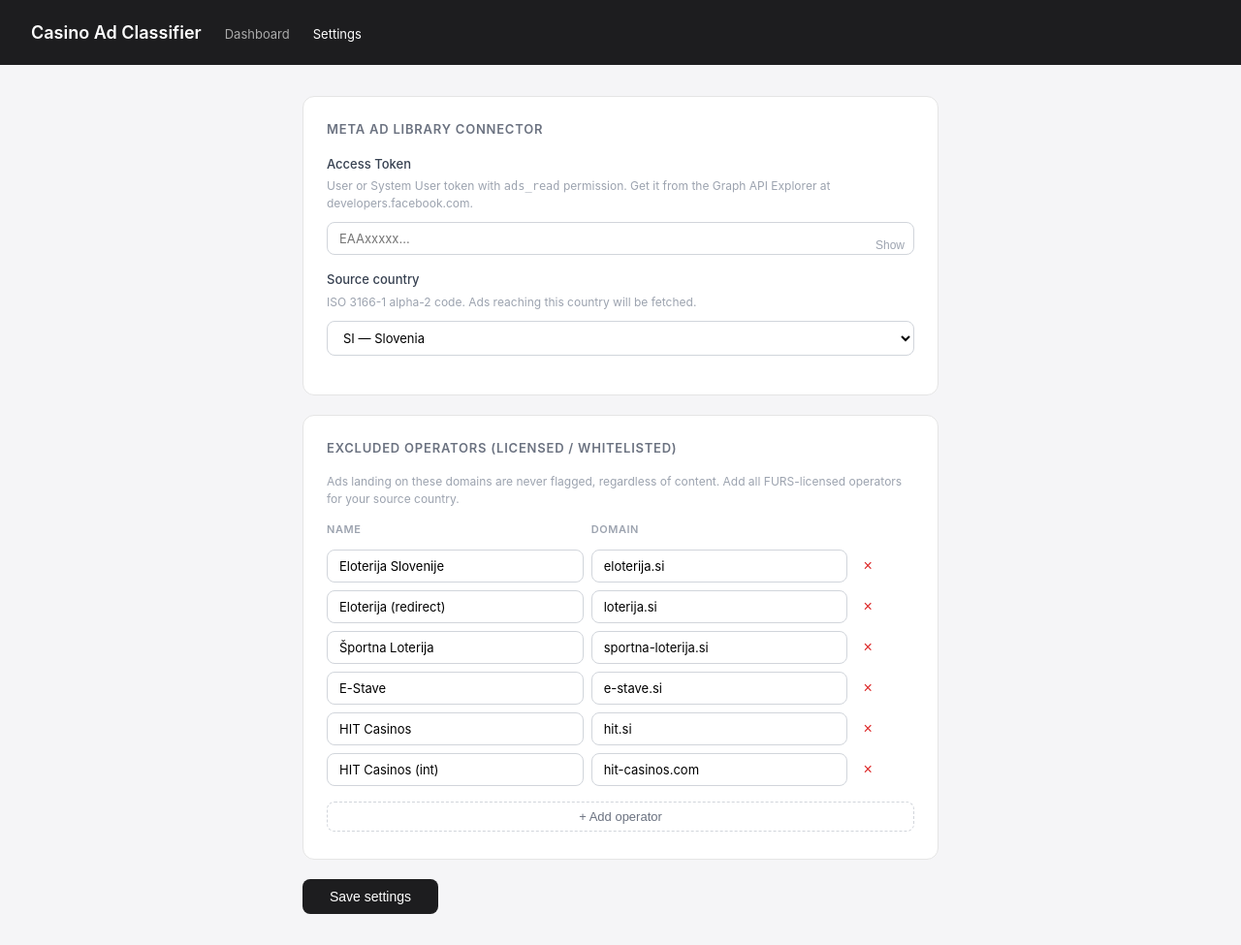
After one commit to MarkoO81/casino-ad-classifier, a Flask app: page /settings in a window 1280 px wide. The commit adds this page. Shown: the whole page at 97% size. Run offline with Flask 3, Linux system fonts and the light colour scheme.

Commit message:
Add settings page: Meta connector, source country, excluded operators
Settings persist to config/settings.json mounted as a Docker volume.
Excluded operators are merged into the runtime whitelist on each request.

Co-Authored-By: Claude Sonnet 4.6 <noreply@anthropic.com>

```diff
--- a/app.py
+++ b/app.py
@@ -4,14 +4,24 @@ import sys
 from pathlib import Path
 sys.path.insert(0, str(Path(__file__).parent))
 
-from flask import Flask, render_template, request
+from flask import Flask, render_template, request, redirect, url_for, flash
 from examples.process_ad import process_ad, DEMO_ADS
 from src.classifier import GamblingAdClassifier
+from src import config as cfg
+import src.url_check as url_check
 
 app = Flask(__name__)
+app.secret_key = "casino-classifier-dev"
 
 
-def run_all(ads):
+def apply_settings(settings: dict):
+    """Merge excluded operators from settings into the runtime whitelist."""
+    extra = {op["domain"] for op in settings.get("excluded_operators", []) if op.get("domain")}
+    url_check.WHITELIST_DOMAINS.update(extra)
+
+
+def run_all(ads, settings):
+    apply_settings(settings)
     results = []
     for ad in ads:
         r = process_ad(ad, image_path=None, clip=None, ocr=None)
@@ -28,11 +38,14 @@ def run_all(ads):
 
 @app.route("/", methods=["GET", "POST"])
 def index():
+    settings = cfg.load()
     custom_result = None
+
     if request.method == "POST":
         ad_text = request.form.get("ad_text", "").strip()
         link_url = request.form.get("link_url", "").strip()
         if ad_text or link_url:
+            apply_settings(settings)
             clf = GamblingAdClassifier(resolve_urls=bool(link_url))
             res = clf.classify(ad_text=ad_text or None, link_url=link_url or None)
             custom_result = {
@@ -50,7 +63,7 @@ def index():
                 "ad_text": ad_text,
             }
 
-    results = run_all(DEMO_ADS)
+    results = run_all(DEMO_ADS, settings)
     counts = {
         "casino_high_confidence": sum(1 for r in results if r["label"] == "casino_high_confidence"),
         "casino_review":          sum(1 for r in results if r["label"] == "casino_review"),
@@ -58,7 +71,31 @@ def index():
         "not_casino":             sum(1 for r in results if r["label"] == "not_casino"),
     }
     return render_template("index.html", results=results, counts=counts,
-                           custom_result=custom_result)
+                           custom_result=custom_result, settings=settings)
+
+
+@app.route("/settings", methods=["GET", "POST"])
+def settings():
+    data = cfg.load()
+
+    if request.method == "POST":
+        data["meta_access_token"] = request.form.get("meta_access_token", "").strip()
+        data["source_country"] = request.form.get("source_country", "SI").strip().upper()
+
+        # Rebuild excluded operators list from parallel name/domain fields
+        names   = request.form.getlist("op_name")
+        domains = request.form.getlist("op_domain")
+        data["excluded_operators"] = [
+            {"name": n.strip(), "domain": d.strip().lower()}
+            for n, d in zip(names, domains)
+            if d.strip()
+        ]
+
+        cfg.save(data)
+        flash("Settings saved.", "success")
+        return redirect(url_for("settings"))
+
+    return render_template("settings.html", settings=data)
 
 
 if __name__ == "__main__":
--- /dev/null
+++ b/config/settings.json
@@ -0,0 +1,12 @@
+{
+  "meta_access_token": "",
+  "source_country": "SI",
+  "excluded_operators": [
+    {"name": "Eloterija Slovenije", "domain": "eloterija.si"},
+    {"name": "Eloterija (redirect)", "domain": "loterija.si"},
+    {"name": "Športna Loterija", "domain": "sportna-loterija.si"},
+    {"name": "E-Stave", "domain": "e-stave.si"},
+    {"name": "HIT Casinos", "domain": "hit.si"},
+    {"name": "HIT Casinos (int)", "domain": "hit-casinos.com"}
+  ]
+}
--- a/docker-compose.yml
+++ b/docker-compose.yml
@@ -7,3 +7,5 @@ services:
       - "8081:8081"
     environment:
       - PORT=8081
+    volumes:
+      - ./config:/app/config
--- /dev/null
+++ b/src/config.py
@@ -0,0 +1,27 @@
+"""Persistent settings loaded from config/settings.json."""
+
+import json
+from pathlib import Path
+
+CONFIG_PATH = Path(__file__).parent.parent / "config" / "settings.json"
+
+DEFAULTS = {
+    "meta_access_token": "",
+    "source_country": "SI",
+    "excluded_operators": [],
+}
+
+
+def load() -> dict:
+    if CONFIG_PATH.exists():
+        try:
+            data = json.loads(CONFIG_PATH.read_text())
+            return {**DEFAULTS, **data}
+        except Exception:
+            pass
+    return dict(DEFAULTS)
+
+
+def save(data: dict):
+    CONFIG_PATH.parent.mkdir(parents=True, exist_ok=True)
+    CONFIG_PATH.write_text(json.dumps(data, indent=2, ensure_ascii=False))
--- a/templates/index.html
+++ b/templates/index.html
@@ -162,7 +162,9 @@
 
 <header>
   <h1>Casino Ad Classifier</h1>
-  <span>Phase 1 — Rule-based (keywords + URL)</span>
+  <a href="/" style="color:#fff;text-decoration:none;font-size:13px;">Dashboard</a>
+  <a href="/settings" style="color:#aaa;text-decoration:none;font-size:13px;">Settings</a>
+  <span style="margin-left:auto;font-size:12px;color:#888;">Phase 1 — Rule-based (keywords + URL)</span>
 </header>
 
 <div class="container">
--- /dev/null
+++ b/templates/settings.html
@@ -0,0 +1,223 @@
+<!DOCTYPE html>
+<html lang="en">
+<head>
+  <meta charset="UTF-8">
+  <meta name="viewport" content="width=device-width, initial-scale=1">
+  <title>Settings — Casino Ad Classifier</title>
+  <style>
+    *, *::before, *::after { box-sizing: border-box; margin: 0; padding: 0; }
+    body { font-family: -apple-system, BlinkMacSystemFont, "Segoe UI", sans-serif; background: #f5f5f7; color: #1d1d1f; font-size: 14px; line-height: 1.5; }
+
+    header { background: #1d1d1f; color: #fff; padding: 20px 32px; display: flex; align-items: baseline; gap: 24px; }
+    header h1 { font-size: 18px; font-weight: 600; }
+    header a { color: #aaa; text-decoration: none; font-size: 13px; }
+    header a:hover { color: #fff; }
+    header a.active { color: #fff; }
+
+    .container { max-width: 720px; margin: 0 auto; padding: 32px; }
+
+    .section {
+      background: #fff;
+      border: 1px solid #e5e5e5;
+      border-radius: 12px;
+      padding: 24px;
+      margin-bottom: 20px;
+    }
+    .section h2 {
+      font-size: 13px;
+      font-weight: 600;
+      text-transform: uppercase;
+      letter-spacing: .06em;
+      color: #6b7280;
+      margin-bottom: 16px;
+    }
+
+    label { display: block; font-size: 13px; font-weight: 500; margin-bottom: 4px; color: #374151; }
+    .hint { font-size: 12px; color: #9ca3af; margin-bottom: 10px; }
+
+    input[type=text], input[type=password], select {
+      width: 100%;
+      padding: 8px 12px;
+      border: 1px solid #d1d5db;
+      border-radius: 8px;
+      font-size: 13px;
+      font-family: inherit;
+      margin-bottom: 16px;
+      background: #fff;
+    }
+    input[type=text]:focus, input[type=password]:focus, select:focus {
+      outline: none;
+      border-color: #6b7280;
+    }
+
+    /* Operators table */
+    .ops-table { width: 100%; border-collapse: collapse; margin-bottom: 12px; }
+    .ops-table th {
+      text-align: left;
+      font-size: 11px;
+      font-weight: 600;
+      text-transform: uppercase;
+      letter-spacing: .05em;
+      color: #9ca3af;
+      padding: 0 8px 8px 0;
+    }
+    .ops-table td { padding: 4px 8px 4px 0; }
+    .ops-table input { margin-bottom: 0; }
+    .ops-table input[type=text] { width: 100%; }
+
+    .btn-remove {
+      background: none;
+      border: none;
+      color: #dc2626;
+      cursor: pointer;
+      font-size: 16px;
+      padding: 4px 8px;
+      line-height: 1;
+    }
+    .btn-remove:hover { color: #991b1b; }
+
+    .btn-add {
+      background: none;
+      border: 1px dashed #d1d5db;
+      border-radius: 8px;
+      color: #6b7280;
+      cursor: pointer;
+      font-size: 13px;
+      padding: 7px 16px;
+      width: 100%;
+      margin-bottom: 4px;
+    }
+    .btn-add:hover { border-color: #9ca3af; color: #374151; }
+
+    .btn-save {
+      background: #1d1d1f;
+      color: #fff;
+      border: none;
+      border-radius: 8px;
+      padding: 10px 28px;
+      font-size: 14px;
+      font-weight: 500;
+      cursor: pointer;
+    }
+    .btn-save:hover { background: #333; }
+
+    .flash {
+      background: #dcfce7;
+      color: #166534;
+      border: 1px solid #86efac;
+      border-radius: 8px;
+      padding: 10px 16px;
+      margin-bottom: 20px;
+      font-size: 13px;
+    }
+
+    .token-wrap { position: relative; }
+    .token-wrap input { padding-right: 72px; }
+    .toggle-vis {
+      position: absolute;
+      right: 10px;
+      top: 50%;
+      transform: translateY(-60%);
+      background: none;
+      border: none;
+      color: #9ca3af;
+      cursor: pointer;
+      font-size: 12px;
+    }
+  </style>
+</head>
+<body>
+
+<header>
+  <h1>Casino Ad Classifier</h1>
+  <a href="/">Dashboard</a>
+  <a href="/settings" class="active">Settings</a>
+</header>
+
+<div class="container">
+
+  {% for msg in get_flashed_messages() %}
+  <div class="flash">{{ msg }}</div>
+  {% endfor %}
+
+  <form method="POST" action="/settings">
+
+    <!-- Meta API -->
+    <div class="section">
+      <h2>Meta Ad Library connector</h2>
+
+      <label>Access Token</label>
+      <p class="hint">User or System User token with <code>ads_read</code> permission. Get it from the Graph API Explorer at developers.facebook.com.</p>
+      <div class="token-wrap">
+        <input type="password" name="meta_access_token" id="tokenInput"
+               value="{{ settings.meta_access_token }}" placeholder="EAAxxxxx...">
+        <button type="button" class="toggle-vis" onclick="toggleToken()">Show</button>
+      </div>
+
+      <label>Source country</label>
+      <p class="hint">ISO 3166-1 alpha-2 code. Ads reaching this country will be fetched.</p>
+      <select name="source_country">
+        {% set countries = [('SI','Slovenia'),('HR','Croatia'),('RS','Serbia'),('BA','Bosnia'),('AT','Austria'),('DE','Germany')] %}
+        {% for code, name in countries %}
+        <option value="{{ code }}" {{ 'selected' if settings.source_country == code }}>{{ code }} — {{ name }}</option>
+        {% endfor %}
+      </select>
+    </div>
+
+    <!-- Excluded operators -->
+    <div class="section">
+      <h2>Excluded operators (licensed / whitelisted)</h2>
+      <p class="hint" style="margin-bottom:14px;">Ads landing on these domains are never flagged, regardless of content. Add all FURS-licensed operators for your source country.</p>
+
+      <table class="ops-table">
+        <thead>
+          <tr>
+            <th style="width:45%">Name</th>
+            <th style="width:45%">Domain</th>
+            <th style="width:10%"></th>
+          </tr>
+        </thead>
+        <tbody id="opsBody">
+          {% for op in settings.excluded_operators %}
+          <tr>
+            <td><input type="text" name="op_name" value="{{ op.name }}" placeholder="Operator name"></td>
+            <td><input type="text" name="op_domain" value="{{ op.domain }}" placeholder="example.si"></td>
+            <td><button type="button" class="btn-remove" onclick="removeRow(this)">×</button></td>
+          </tr>
+          {% endfor %}
+        </tbody>
+      </table>
+
+      <button type="button" class="btn-add" onclick="addRow()">+ Add operator</button>
+    </div>
+
+    <button type="submit" class="btn-save">Save settings</button>
+
+  </form>
+</div>
+
+<script>
+function addRow() {
+  const tbody = document.getElementById('opsBody');
+  const tr = document.createElement('tr');
+  tr.innerHTML = `
+    <td><input type="text" name="op_name" placeholder="Operator name"></td>
+    <td><input type="text" name="op_domain" placeholder="example.si"></td>
+    <td><button type="button" class="btn-remove" onclick="removeRow(this)">×</button></td>`;
+  tbody.appendChild(tr);
+  tr.querySelector('input').focus();
+}
+
+function removeRow(btn) {
+  btn.closest('tr').remove();
+}
+
+function toggleToken() {
+  const inp = document.getElementById('tokenInput');
+  const btn = inp.nextElementSibling;
+  if (inp.type === 'password') { inp.type = 'text'; btn.textContent = 'Hide'; }
+  else { inp.type = 'password'; btn.textContent = 'Show'; }
+}
+</script>
+</body>
+</html>
```
Also changed, not shown: 1 other file.
